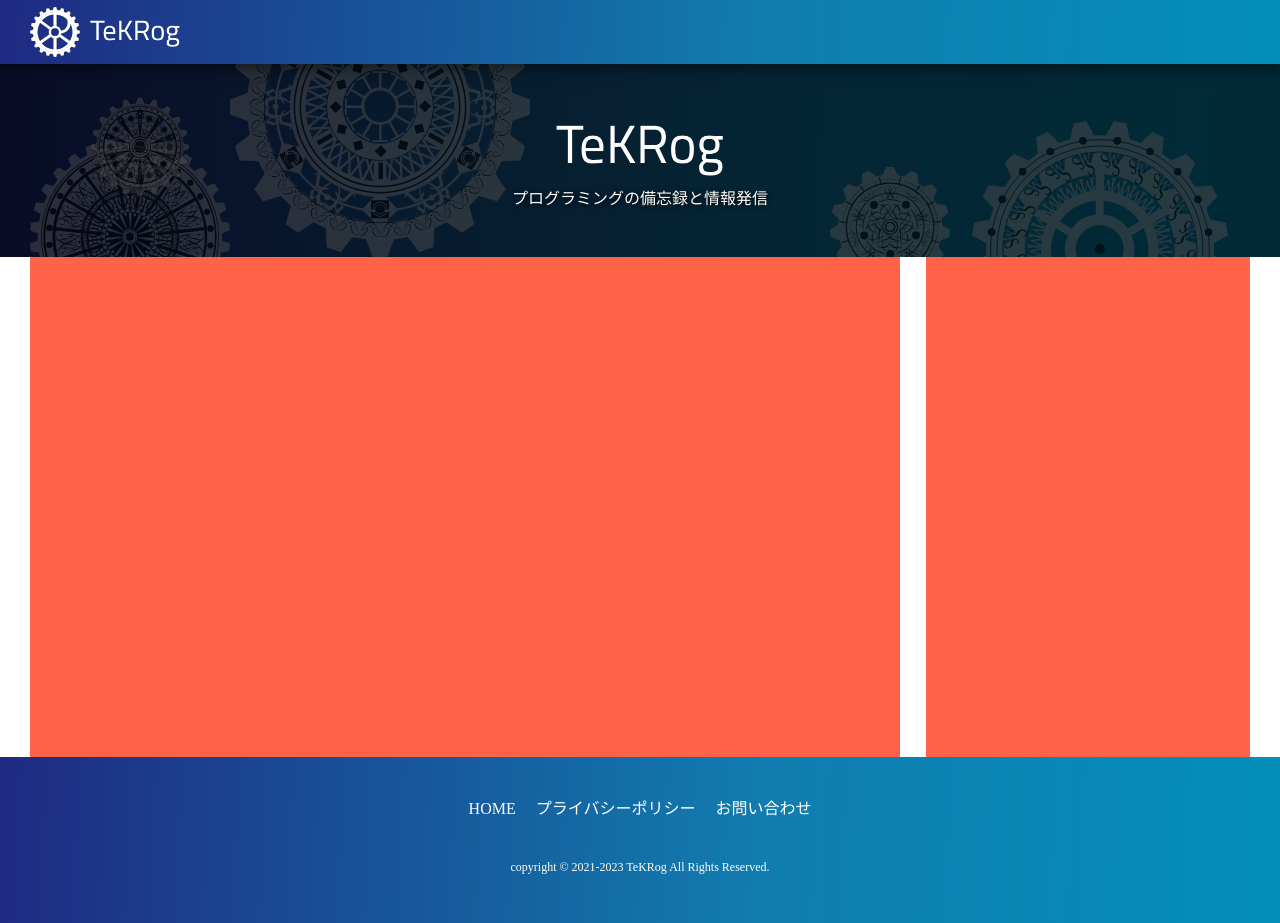
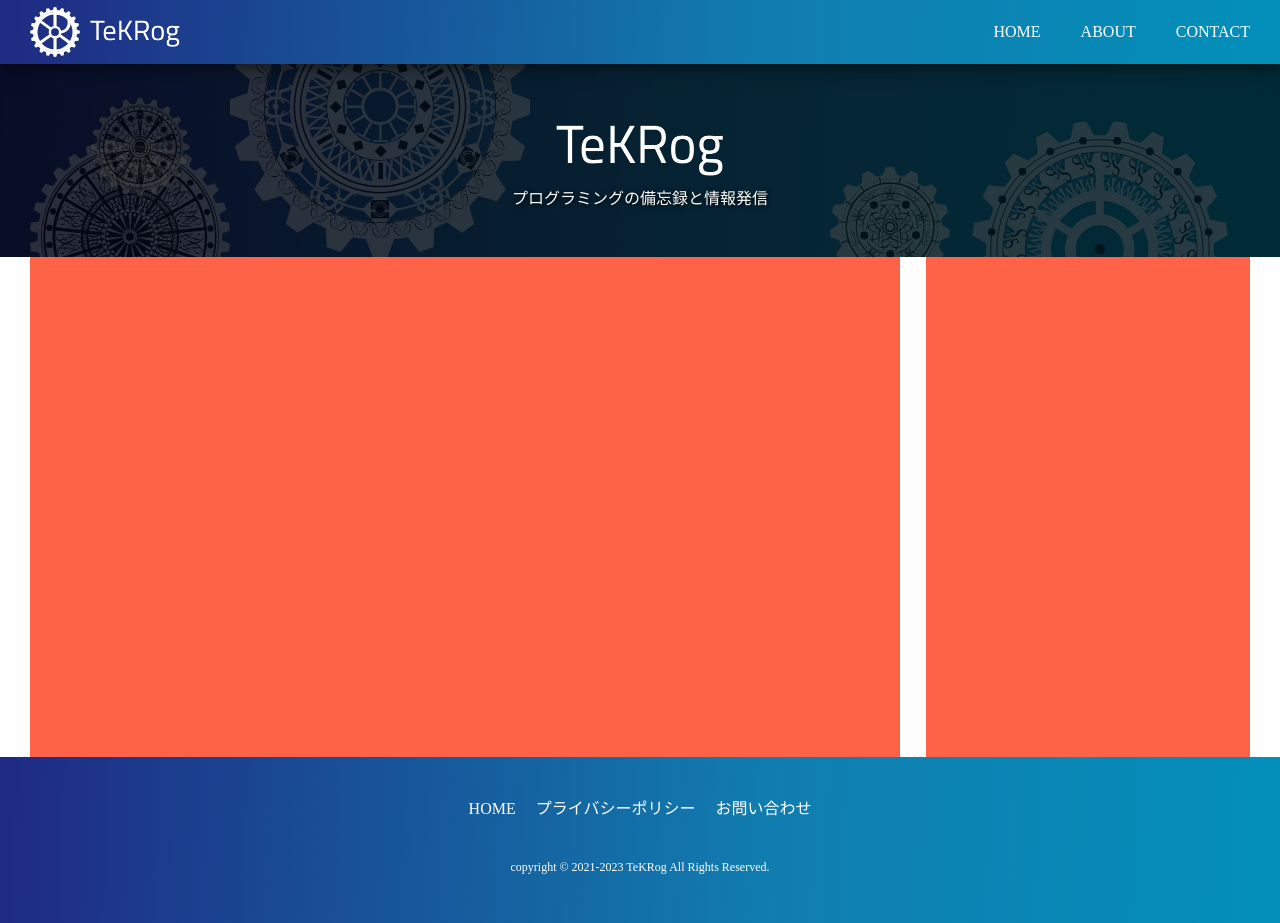
Before and after one commit to Ryoh96/tekrog, a Next.js app: page /test in a window 1280 px wide. Built offline with nearby package versions, Linux system fonts and the light colour scheme.

Commit message:
Implemented Gnav

```diff
--- /dev/null
+++ b/src/components/organisms/Gnav.tsx
@@ -0,0 +1,37 @@
+import Link from 'next/link'
+import styled from 'styled-components'
+
+const gnavItems = [
+  { title: 'HOME', href: '/' },
+  { title: 'ABOUT', href: '/about' },
+  { title: 'CONTACT', href: '/contact' },
+]
+
+const GnavList = styled.ul`
+  display: flex;
+  gap: 40px;
+`
+
+const GnavItem = styled.li`
+  transition: transform 0.2s;
+  position: relative;
+  color: #fff;
+
+  &:hover {
+    transform: scale(1.2);
+  }
+`
+
+const Gnav = () => {
+  return (
+    <GnavList>
+      {gnavItems.map((item) => (
+        <Link href={item.href} key={item.title}>
+          <GnavItem>{item.title}</GnavItem>
+        </Link>
+      ))}
+    </GnavList>
+  )
+}
+
+export default Gnav
--- a/src/components/organisms/Header.tsx
+++ b/src/components/organisms/Header.tsx
@@ -2,6 +2,7 @@ import styled from 'styled-components'
 
 import PageContainer from '../layout/PageContainer'
 import Logo from '../molecules/Logo'
+import Gnav from '../organisms/Gnav'
 
 const HeaderWrapper = styled.header`
   position: relative;
@@ -25,7 +26,8 @@ const Header = () => {
     <HeaderWrapper>
       <PageContainer>
         <HeaderContainer>
-          <Logo/>
+          <Logo />
+          <Gnav />
         </HeaderContainer>
       </PageContainer>
     </HeaderWrapper>
--- a/src/styles/GlobalStyle.tsx
+++ b/src/styles/GlobalStyle.tsx
@@ -4,6 +4,10 @@ import { Reset } from 'styled-reset'
 const Base = createGlobalStyle`
   * {
     font-size: 16px;
+  }
+
+  a {
+    text-decoration: none;
   }
 `
 
```
